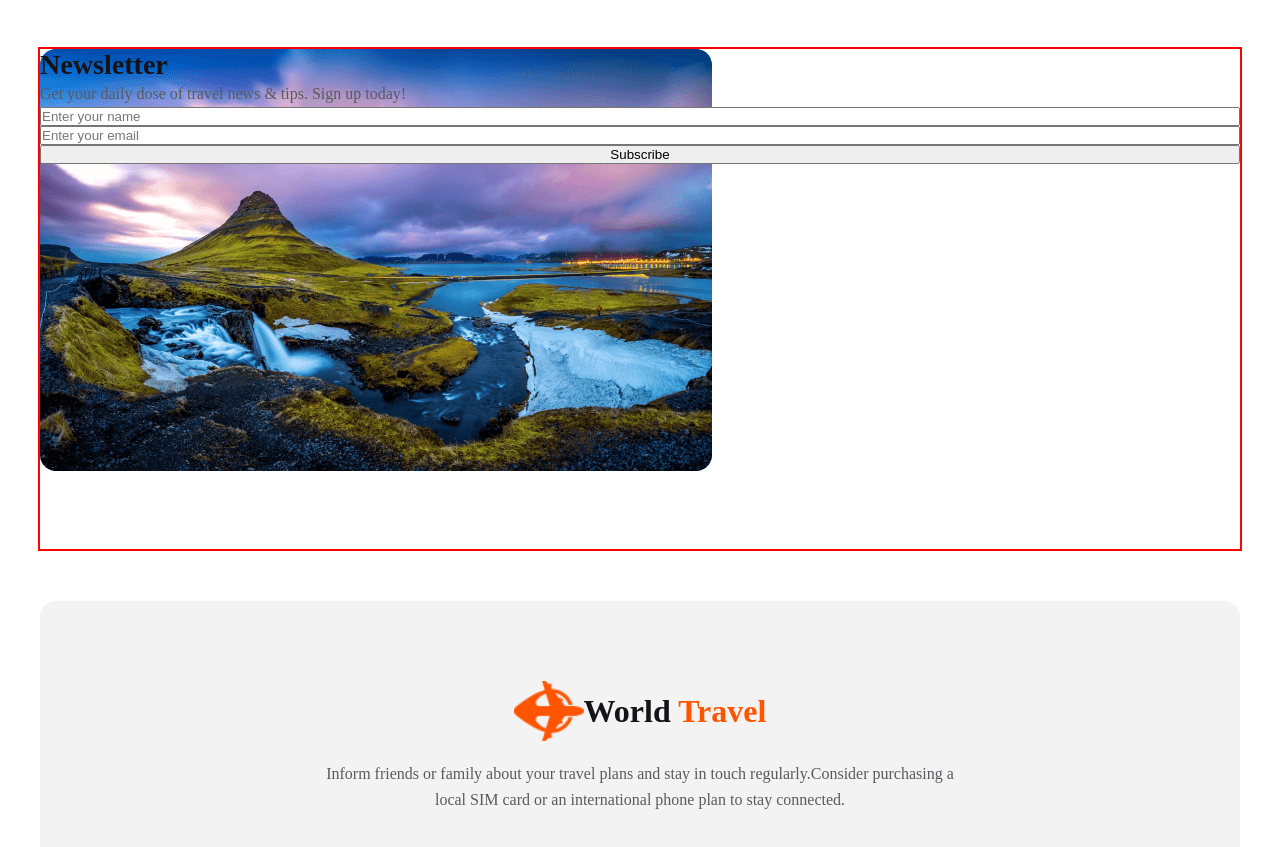
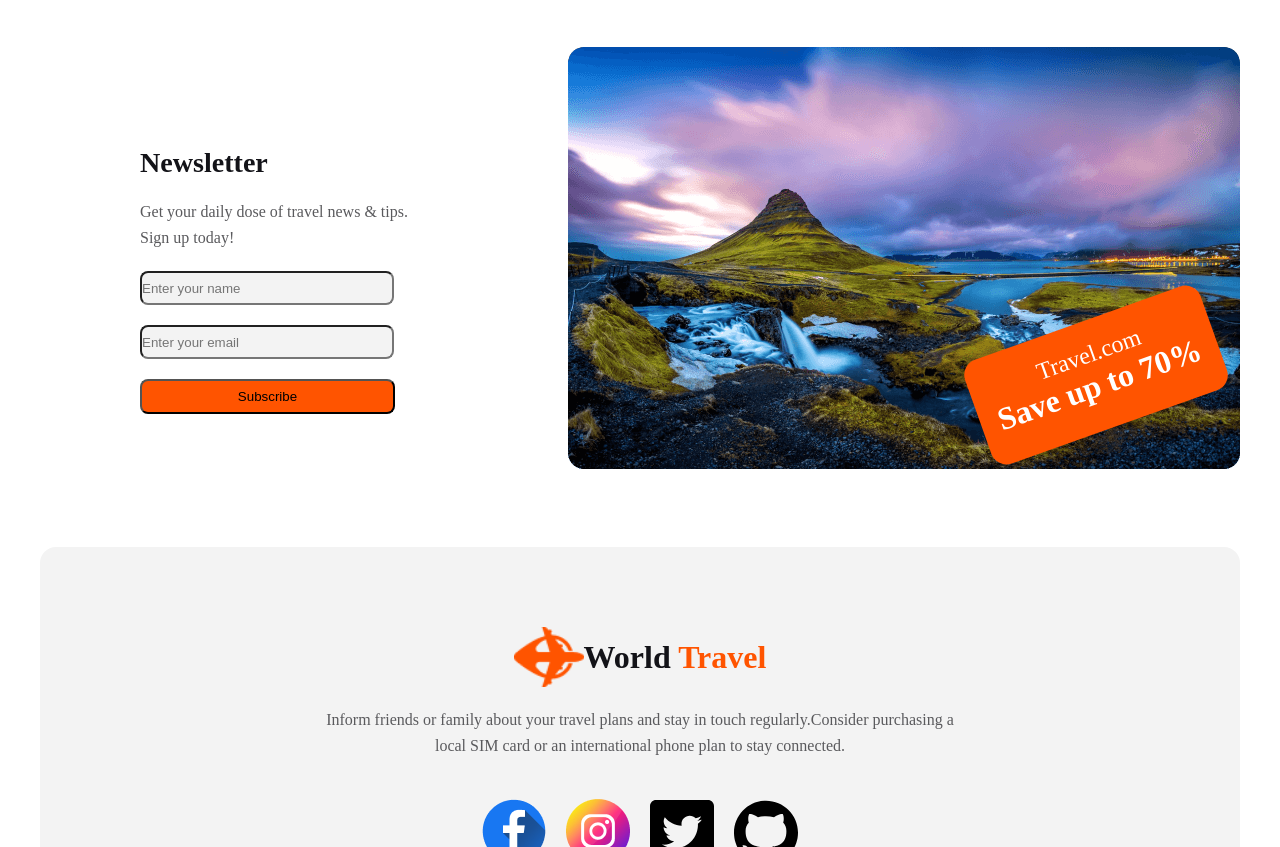
Before and after one commit to Sobayel/world-travel-tour, a plain HTML site: page index.html in a window 1280 px wide. Shown: the part 2513-3360 px from the top of the page. Drawn offline with nearby package versions, Linux system fonts and the light colour scheme.

Commit message:
added to the banner section

```diff
--- a/index.html
+++ b/index.html
@@ -115,7 +115,7 @@
         </section>
 
         <!-- 6th part -->
-        <section>
+        <section class="banner-section">
             <div class="newsletter">
                 <div class="news-title">
                     <h3>Newsletter</h3>
@@ -125,11 +125,18 @@
                 </div>
                 <form>
                     <div class="box-item">
-                        <input class="" type="text" placeholder="Enter your name">
-                        <input class="" type="text" placeholder="Enter your email">
-                        <button class="" >Subscribe</button>
+                        <input class="input-item" type="text" placeholder="Enter your name">
+                        <input class="input-item" type="text" placeholder="Enter your email">
+                        <button class="input-btn" >Subscribe</button>
                     </div>
                 </form>
+            </div>
+            <div class="newsletter-images">
+                <img src="./Images/Rectangle 8 (1).png" alt="">
+                <div class="box">
+                    <h4>Travel.com</h4>
+                    <h2>Save up to 70%</h2>
+                </div>
             </div>
         </section>
     </main>
--- a/styles/world.css
+++ b/styles/world.css
@@ -266,14 +266,23 @@ padding: 20px;
     grid-row: 3/span 1;
 }
 /* 6th part */
+.banner-section{
+    width: 1200px;
+    height: 450px;
+    margin:0 auto;
+    margin-top: 50px;
+    display: flex;
+    gap: 30px;
+    border-radius: 16px;
+    background: #FFF;
+}
 .newsletter{
-    width: 1200px;
-    height: 500px;
-    background: url('../Images/Rectangle\ 8\ \(1\).png');
-    background-repeat: no-repeat;
-    margin:0 auto;
-    border: 2px solid red;
-    margin-top: 50px;
+   width: 30%;
+   padding: 100px ;
+}
+.newsletter-images{
+    width: 60%;
+    position: relative;
 }
 .news-title{
     color: #131318;
@@ -287,14 +296,51 @@ font-family: Mulish;
 font-size: 16px;
 font-weight: 400;
 line-height: 26px;
+padding-top: 20px;
+padding-bottom: 20px;
 }
 .box-item{
-    border-radius: 8px;
-background: rgba(19, 19, 24, 0.05);
-/* width: 30%; */
 background: 2px solid blue;
 display: grid;
 grid-template-columns: repeat(1,1fr);
+gap: 20px;
+}
+.input-item{
+    border-radius: 8px;
+background: rgba(19, 19, 24, 0.05);
+width: 250px;
+height: 30px;
+}
+.input-btn{
+    width: 255px;
+    height: 35px;
+    border-radius: 8px;
+    background: #FF5400;;
+}
+.box{
+    width: 250px;
+height: 90px;
+transform: rotate(-19.628deg);
+border-radius: 16px;
+background: #FF5400;
+text-align: center;
+padding-top: 20px;
+position: absolute;
+bottom: 15%;
+left: 60%;
+}
+.box h4{
+    color: #FFF;
+text-align: center;
+font-family: Mulish;
+font-size: 24px;
+font-weight: 400;
+}
+.box h2{
+    color: #FFF;
+font-family: Mulish;
+font-size: 32px;
+font-weight: 800;
 }
 
 
```
